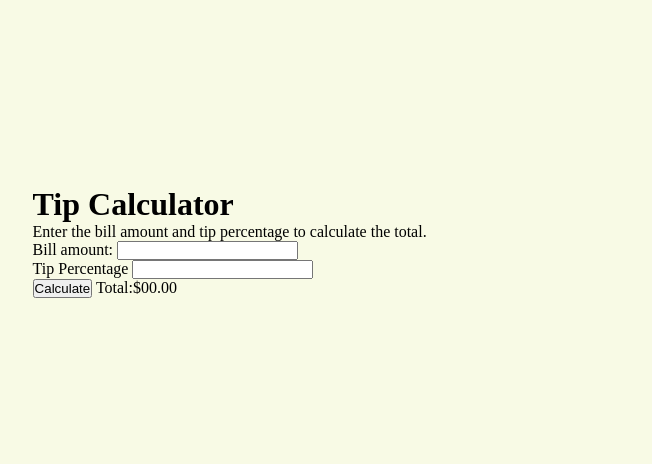
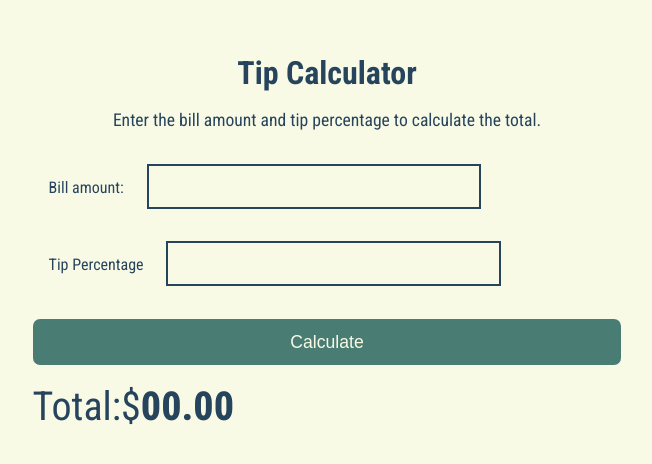
Before and after one commit to francismudzungayiri/100_projects_JS, a plain HTML site: page Tip Calculator/index.html in a window 1280 px wide. Shown: the part 158-622 px from the top of the page, without its empty margins (313-965 px from the left). Drawn offline with Linux system fonts and the light colour scheme.

Commit message:
Tip calculator final solution

```diff
--- a/Tip Calculator/main.js
+++ b/Tip Calculator/main.js
@@ -1,2 +1,12 @@
-let bill_amount = document.querySelector('#bill')
-let percentagev = document.querySelector('#tip')
+let bill_amount = document.querySelector('#bill');
+let percentage = document.querySelector('#tip');
+let total = document.querySelector('#total');
+
+
+document.querySelector('button').addEventListener('click', ()=>{
+    let bill = Number(bill_amount.value);
+    let perc = Number(percentage.value);
+
+    let tip = bill + (bill * (perc/100));
+    total.textContent = tip;
+});
--- a/Tip Calculator/style.css
+++ b/Tip Calculator/style.css
@@ -1,3 +1,5 @@
+@import url('https://fonts.googleapis.com/css2?family=Roboto+Condensed:ital,wght@0,100..900;1,100..900&display=swap');
+
 *{
     padding: 0;
     margin: 0;
@@ -11,11 +13,58 @@ body{
     display: flex;
     justify-content: center;
     align-items: center;
+    font-family: "Roboto Condensed", serif;
+    color: #27445D;
 }
 .wrapper{
     width: 50%;
     padding: 2%;
 }
 h1{
-
+    text-align: center;
+    font-weight: 700;
+    font-size: 2em;
 }
+p{
+    margin: 1em 0;
+    font-size: 1.1em;
+    width: 100%;
+    text-align: center;
+}
+.input{
+    padding: 1em
+}
+input{
+    padding: .5em .9em;
+    background-color: transparent;
+    border:2px solid  #27445D;
+    font-size: 1.2em;
+    width: 60%;margin-left: 1em;
+}
+input:focus{
+    border: none;
+}
+button{
+    display: block;
+    font-size: 1.1em;
+    background-color: #497D74;
+    border: none;
+    width: 100%;
+    padding: .7em 0;
+    color: #F8FAE5;
+    border-radius: .4em;
+    margin: 1em 0;
+}
+button:hover{
+    background-color: transparent;
+    border: 2px solid #497D74;
+    color: #497D74;
+}
+span{
+    font-weight: 400;
+    margin-top: 1em;
+    font-size: 2.5em;
+}
+#total{
+    font-weight: 800;
+}
```
Also changed, not shown: 1 other file.
